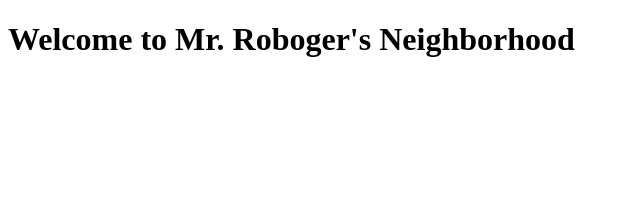
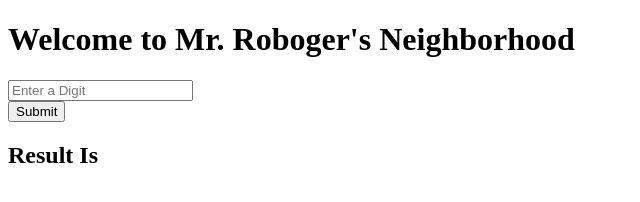
Before and after one commit to MoeNur24/Mr-Robogers-Neighborhood, a plain HTML site: page index.html in a window 1280 px wide. Shown: the whole page, without its empty margins (0-640 px from the left). Drawn offline with Linux system fonts and the light colour scheme.

Commit message:
update HTML

```diff
--- a/index.html
+++ b/index.html
@@ -1,5 +1,6 @@
 <!DOCTYPE html>
 <html lang="en">
+
 <head>
     <link href="css/styles.css" rel="stylesheet" type="text/css">
     <script src="js/scripts.js"></script>
@@ -7,15 +8,21 @@
     <meta name="viewport" content="width=device-width, initial-scale=1.0">
     <title>Mr. Roboger's Neighborhood</title>
 </head>
+
 <body>
     <div class="container">
         <h1>Welcome to Mr. Roboger's Neighborhood</h1>
         <form id="form-uno">
             <div class="form-group">
                 <label for="number"></label>
+                <input type="text" id="number" class="form-control" placeholder="Enter a Digit">
             </div>
+            <button type="submit" class="btn-dark">Submit</button>
         </form>
+        <div id="output">
+            <h2>Result Is</h2>
+        </div>
     </div>
+</body>
 
-</body>
 </html>
```
